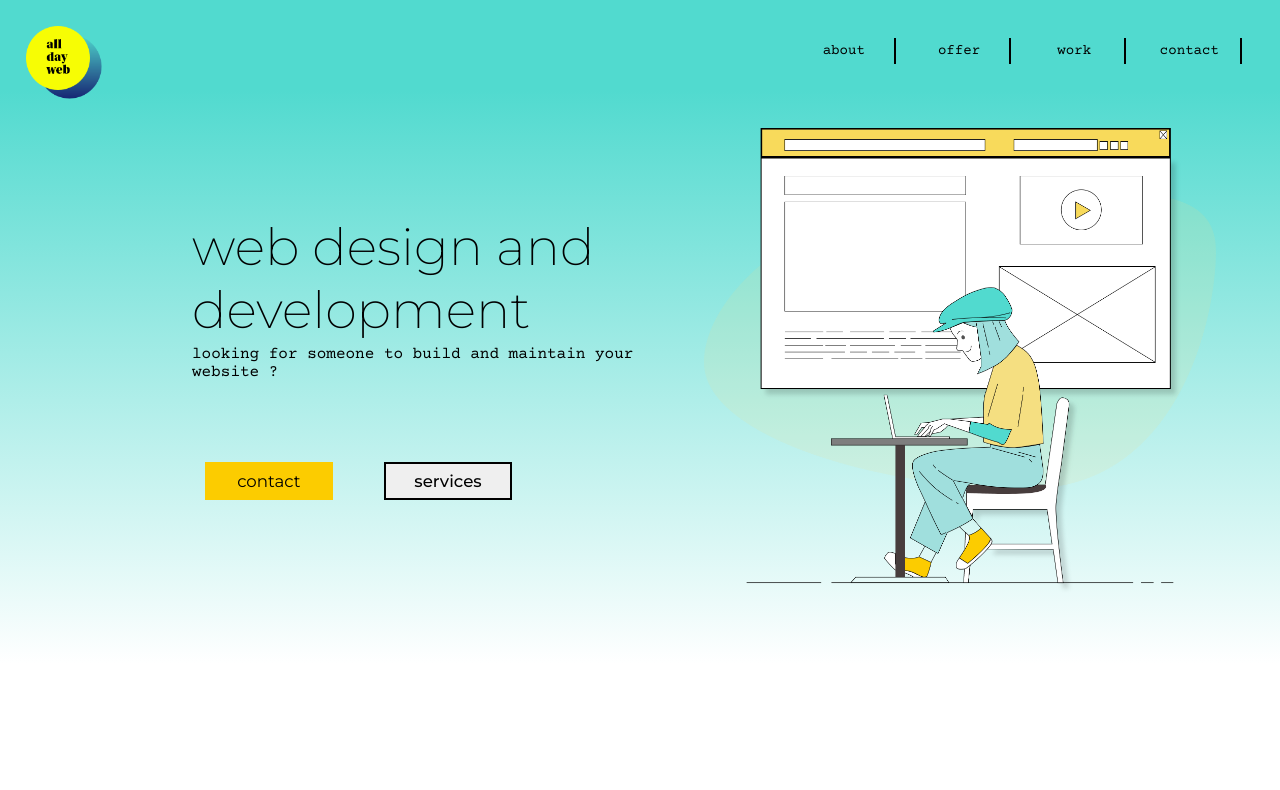
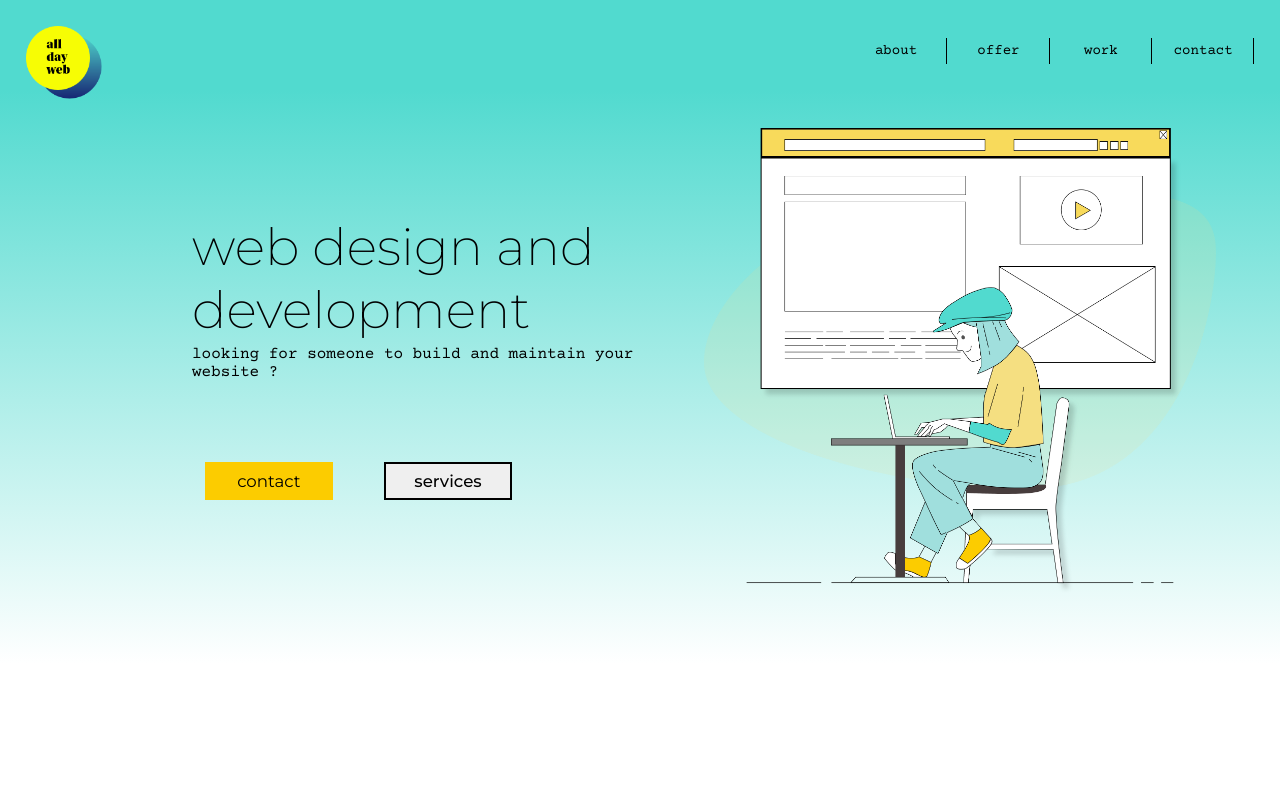
Before and after one commit to laterinthepast/alldayweb, a React (Create React App) app: page / in a window 1280 px wide. Shown: the top 790 px of the page. Built offline with nearby package versions, Linux system fonts and the light colour scheme.

Commit message:
Update Navbar.jsx

```diff
--- a/src/components/Navbar.jsx
+++ b/src/components/Navbar.jsx
@@ -62,8 +62,9 @@ const NavItem = styled.div`
         font-size: 1.1vw;
         font-weight: 300;
         transition: all 0.12s ease-in-out;
-        border-right: 2px solid #000;
-        margin-right: 1vw;
+        border-right: 1px solid #000;
+        border-left: 1px solid transparent;
+
         color: #000;
         :hover {
             background-color: #A0DFDD;
```
